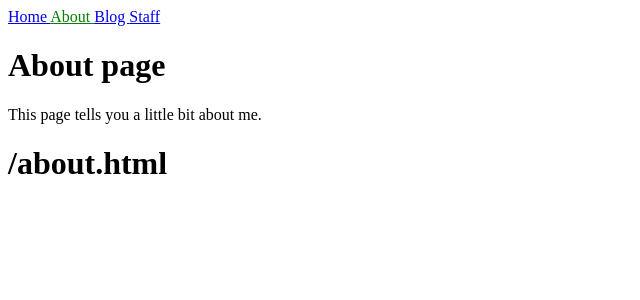
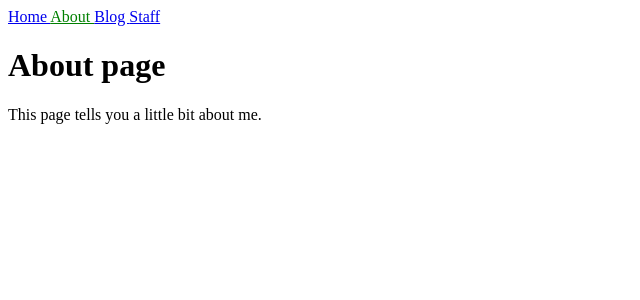
Before and after one commit to HilaryOkello/trial, a Jekyll site: the page built from about.md, in a window 1280 px wide. Shown: the top 300 px of the page, without its empty margins (0-640 px from the left). Built offline with Jekyll 4.4.1, drawn with Linux system fonts in a browser that asks for light colours.

Commit message:
removed page url

```diff
--- a/_layouts/default.html
+++ b/_layouts/default.html
@@ -10,6 +10,5 @@
   <body>
     {% include navigation.html %}
     {{ content }}
-    <h1>{{ page.url }}</h1>
   </body>
 </html>
```
